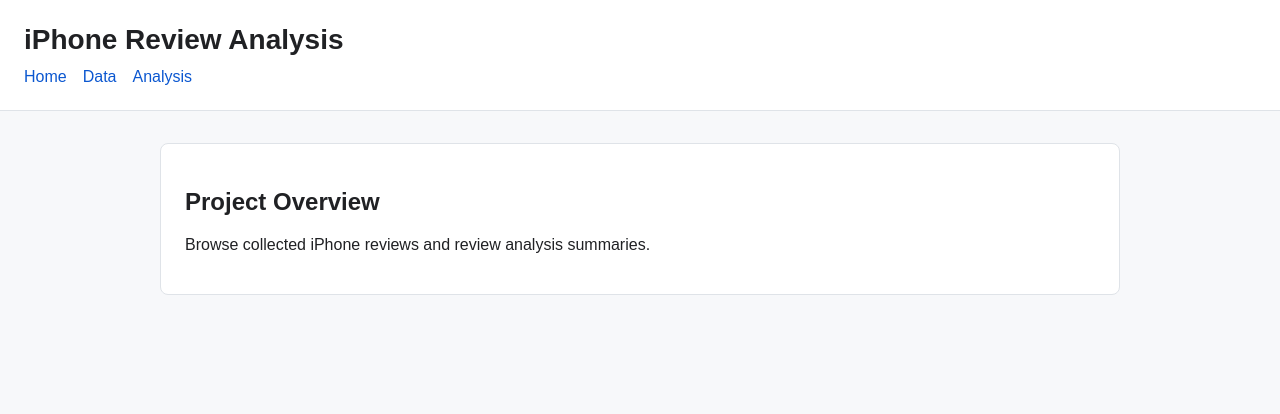
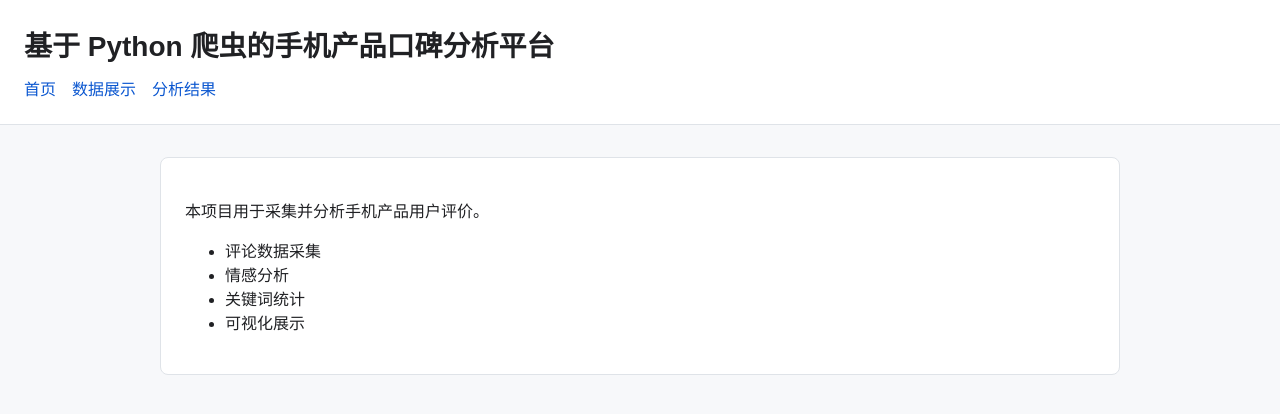
Before and after one commit to Caspian-kf/iphone-review-analysis, a plain HTML site: page docs/index.html in a window 1280 px wide. Drawn offline with Linux system fonts and the light colour scheme.

Commit message:
Update docs homepage

```diff
--- a/docs/index.html
+++ b/docs/index.html
@@ -1,24 +1,29 @@
 <!doctype html>
-<html lang="en">
+<html lang="zh-CN">
   <head>
     <meta charset="utf-8">
     <meta name="viewport" content="width=device-width, initial-scale=1">
-    <title>iPhone Review Analysis</title>
+    <title>手机产品口碑分析平台</title>
     <link rel="stylesheet" href="css/style.css">
   </head>
   <body>
     <header>
-      <h1>iPhone Review Analysis</h1>
+      <h1>基于 Python 爬虫的手机产品口碑分析平台</h1>
       <nav>
-        <a href="index.html">Home</a>
-        <a href="data.html">Data</a>
-        <a href="analysis.html">Analysis</a>
+        <a href="index.html">首页</a>
+        <a href="data.html">数据展示</a>
+        <a href="analysis.html">分析结果</a>
       </nav>
     </header>
     <main>
       <section>
-        <h2>Project Overview</h2>
-        <p>Browse collected iPhone reviews and review analysis summaries.</p>
+        <p>本项目用于采集并分析手机产品用户评价。</p>
+        <ul>
+          <li>评论数据采集</li>
+          <li>情感分析</li>
+          <li>关键词统计</li>
+          <li>可视化展示</li>
+        </ul>
       </section>
     </main>
     <script src="js/main.js"></script>
```
